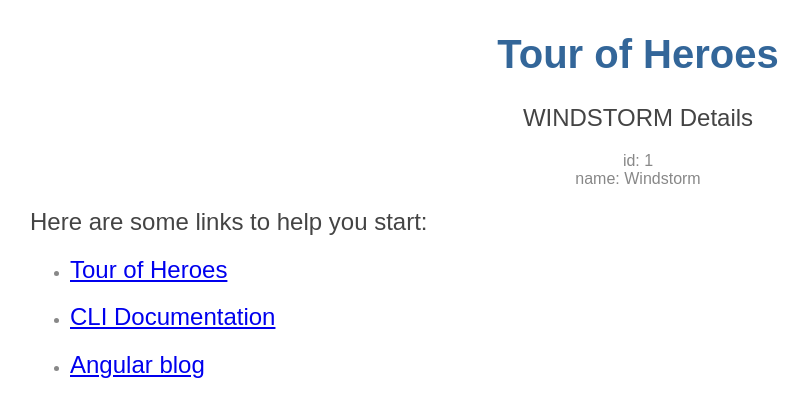
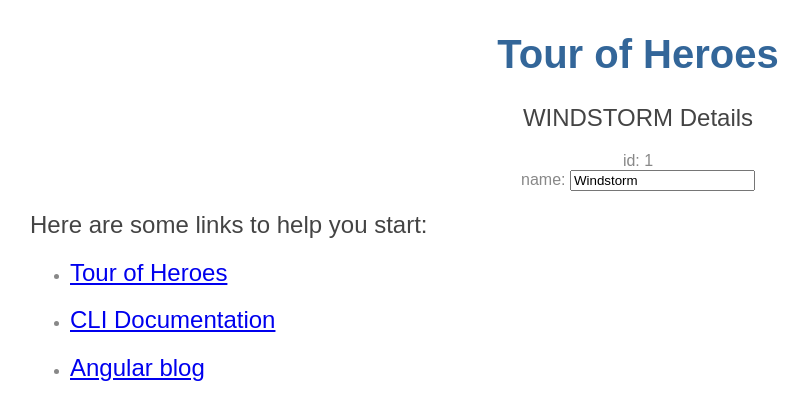
Before and after one commit to leneehe/angular-tour-of-heros, an Angular app: page / in a window 1280 px wide. Shown: the top 420 px of the page, without its empty margins (2-810 px from the left). Built offline with nearby package versions, Linux system fonts and the light colour scheme.

Commit message:
two-way binding with ngModule and import FormsModule

```diff
--- a/src/app/app.module.ts
+++ b/src/app/app.module.ts
@@ -3,6 +3,8 @@
 
 import { AppComponent } from './app.component';
 import { HerosComponent } from './heros/heros.component';
+
+import { FormsModule } from '@angular/forms'; // < -- NgModel lives here
 
 @NgModule({
   declarations: [
@@ -10,7 +12,8 @@
     HerosComponent
   ],
   imports: [
-    BrowserModule
+    BrowserModule,
+    FormsModule
   ],
   providers: [],
   bootstrap: [AppComponent]
--- a/src/app/heros/heros.component.html
+++ b/src/app/heros/heros.component.html
@@ -4,6 +4,7 @@
   {{ hero.id }}
 </div>
 <div>
-  <span>name: </span>
-  {{ hero.name }}
+  <label>name:
+    <input [(ngModel)]="hero.name" placeholder="name">
+  </label>
 </div>
```
